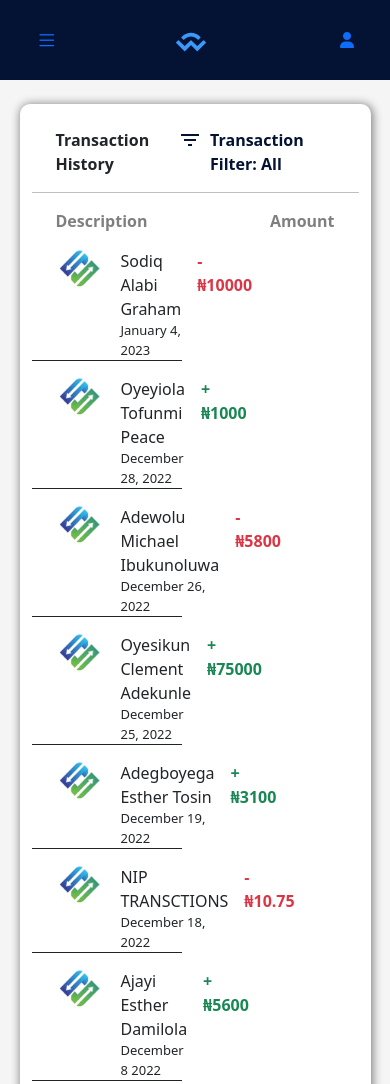
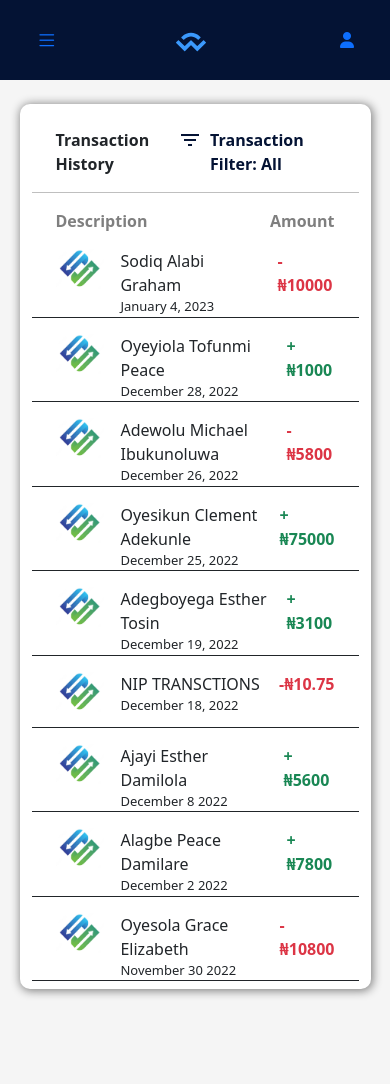
Before and after one commit to fikay323/transaction-page, a plain HTML site: page index.html in a window 390 px wide. Shown: the top 1084 px of the page. After the commit the page ends 1037 px from the top, so only its background shows below. Drawn offline with nearby package versions, Linux system fonts and the light colour scheme.

Commit message:
Updating the responsiveness

```diff
--- a/style.css
+++ b/style.css
@@ -26,7 +26,7 @@ main .container {
     main .container {
         width: 90vw;
     }
-    .down {
+    .middle {
         max-width: 150px;
     }
 }
```
